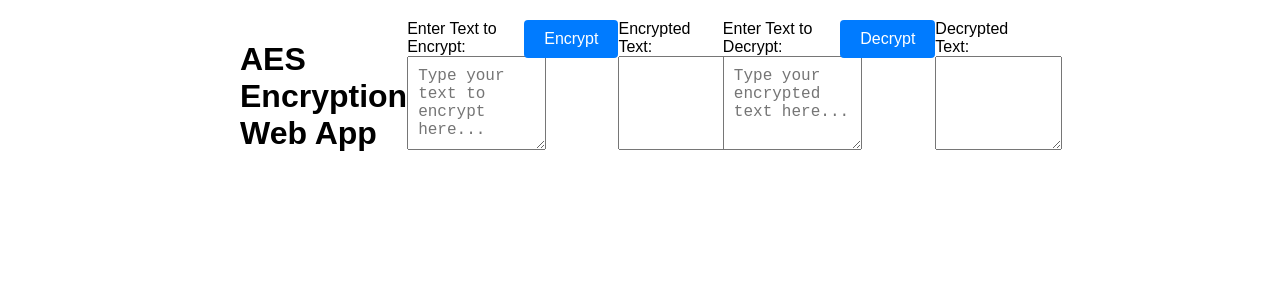
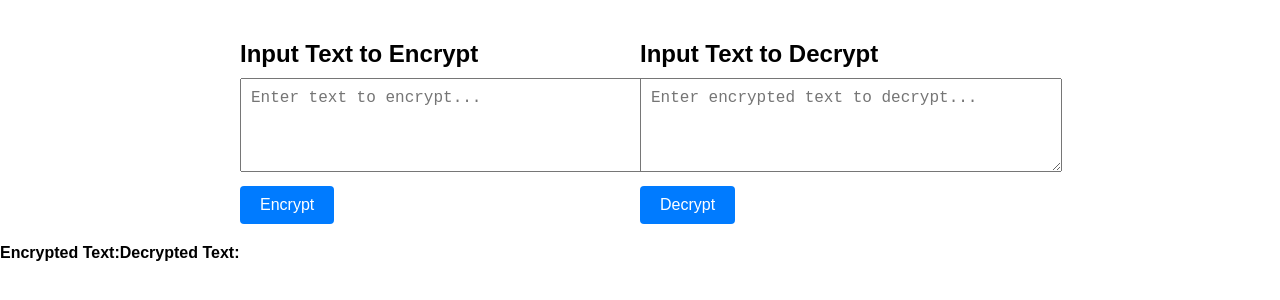
Before and after one commit to yacobUW/Encryption-Web-App, a React app: page index.html in a window 1280 px wide. Built offline with nearby package versions, Linux system fonts and the light colour scheme; files whose address does not match are found by name.

Commit message:
Update index.html

```diff
--- a/index.html
+++ b/index.html
@@ -8,39 +8,32 @@
 </head>
 <body>
   <div class="container">
-    <h1>AES Encryption Web App</h1>
-
-    <div class="form-group">
-      <label for="inputText">Enter Text to Encrypt:</label>
-      <textarea id="inputText" rows="4" placeholder="Type your text to encrypt here..."></textarea>
-    </div>
-
-    <div class="form-group">
+    <div class="input-container">
+      <h2>Input Text to Encrypt</h2>
+      <textarea id="inputText" rows="4" placeholder="Enter text to encrypt..."></textarea>
       <button onclick="handleEncryption()">Encrypt</button>
     </div>
 
-    <div class="form-group">
-      <label for="outputText">Encrypted Text:</label>
-      <textarea id="outputText" rows="4" readonly></textarea>
-    </div>
-
-    <div class="form-group">
-      <label for="encryptedText">Enter Text to Decrypt:</label>
-      <textarea id="encryptedText" rows="4" placeholder="Type your encrypted text here..."></textarea>
-    </div>
-
-    <div class="form-group">
+    <div class="input-container">
+      <h2>Input Text to Decrypt</h2>
+      <textarea id="encryptedText" rows="4" placeholder="Enter encrypted text to decrypt..."></textarea>
       <button onclick="handleDecryption()">Decrypt</button>
-    </div>
-
-    <div class="form-group">
-      <label for="decryptedText">Decrypted Text:</label>
-      <textarea id="decryptedText" rows="4" readonly></textarea>
     </div>
   </div>
 
+  <div class="result-container">
+    <div class="result">
+      <strong>Encrypted Text:</strong>
+      <div id="encryptedOutput"></div>
+    </div>
+
+    <div class="result">
+      <strong>Decrypted Text:</strong>
+      <div id="decryptedOutput"></div>
+    </div>
+  </div>
   <script src="js/react/APP.js"></script>
   <script src="js/encryption/AES_encryption.js"></script>
-  <script src="js/encryption/AES_decryption.js"></script>
+  <script src="js/decryption/AES_decryption.js"></script>
 </body>
 </html>
```
